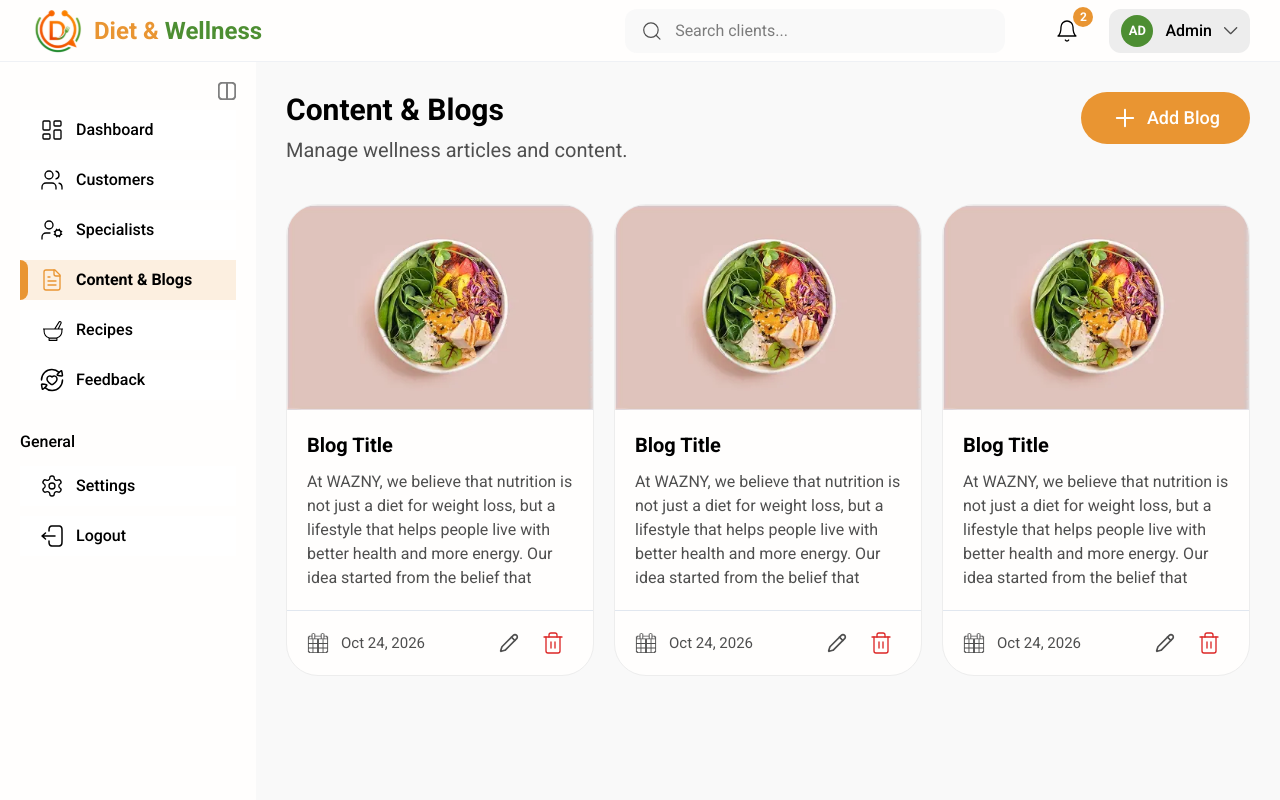
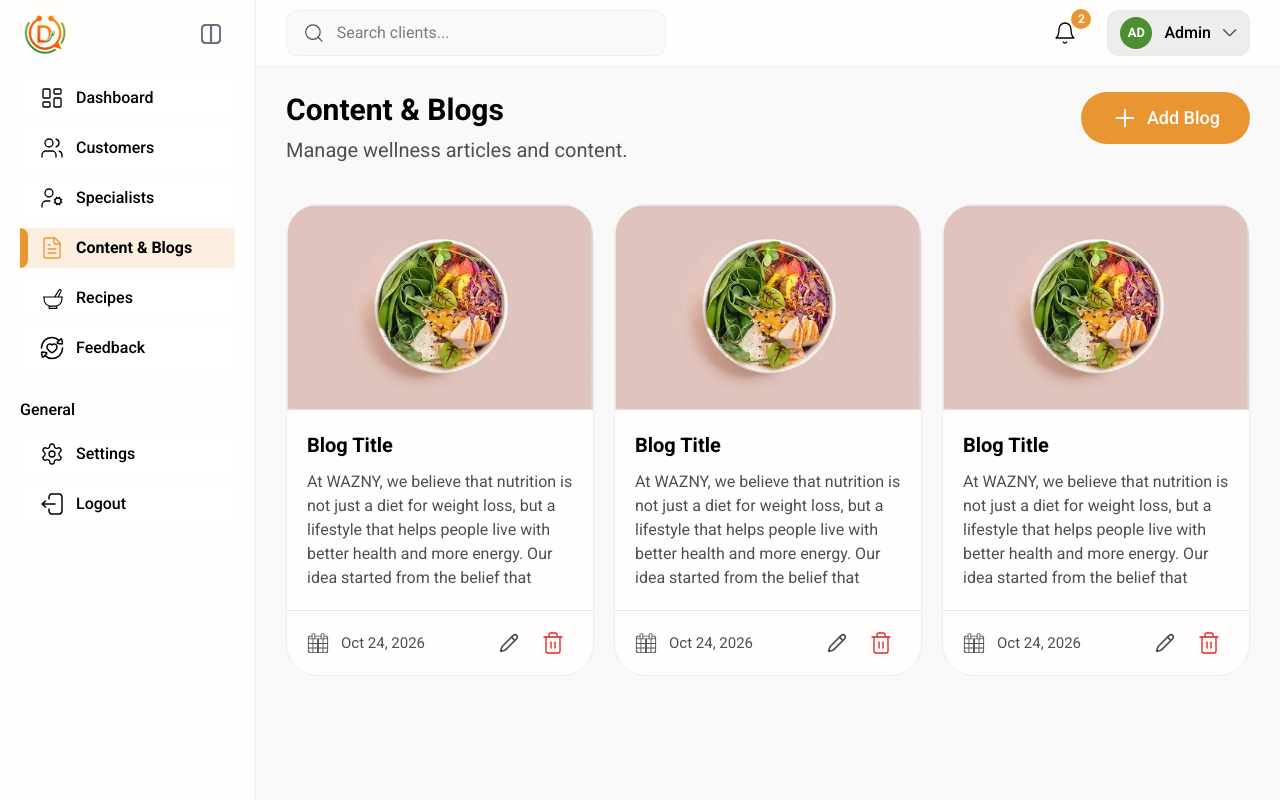
Before and after one commit to Diet-and-Wellness/Frontend, a Next.js app: page /en/dashboard/blogs in a window 1280 px wide. Built offline with nearby package versions, Linux system fonts and the light colour scheme.

Commit message:
some styling optimizations

```diff
--- a/app/[locale]/components/Dashboard/Header.tsx
+++ b/app/[locale]/components/Dashboard/Header.tsx
@@ -3,14 +3,21 @@
 import ArrowDownIcon from "../icons/ArrowDownIcon";
 import NotificationIcon from "../icons/NotificationIcon";
 import SearchIcon from "../icons/SearchIcon";
-import Logo from "../LandingHeader/Logo";
+import { motion } from "framer-motion";
 
-const DashboardHeader = () => {
+const DashboardHeader = ({ collapsed }: { collapsed: boolean }) => {
   return (
-    <header className="px-7.5 py-1 max-h-17 bg-[#FFFEFD] border-b border-[#e1e7ef88] w-full fixed z-50 top-0 left-0 right-0 flex flex-row justify-between items-center">
-      <Logo href={"/dashboard"} />
-      <div className="flex flex-row gap-10 items-center">
-        <div className="w-95 px-4 py-2.5 bg-[#F9F9F9] rounded-xl flex flex-row items-center gap-3">
+    <motion.header
+      animate={{
+        left: collapsed ? 100 : 256,
+      }}
+      transition={{
+        duration: 0.25,
+        ease: "easeInOut",
+      }}
+      className="px-7.5 py-2.5 max-h-17 bg-[#FFFEFD] border-b border-[#e1e7ef88] fixed z-50 top-0 right-0 flex flex-row justify-between items-center"
+    >
+      <div className="w-95 px-4 py-2.5 bg-[#F9F9F9] rounded-xl flex flex-row items-center gap-3 border border-[#e1e7ef88]">
         <SearchIcon className="text-[#4F4F4F]" />
         <input
           type="text"
@@ -18,6 +25,7 @@ const DashboardHeader = () => {
           className="outline-none w-full"
         />
       </div>
+
       <div className="flex flex-row gap-5 items-center">
         <button className="relative cursor-pointer p-2.5">
           <NotificationIcon className="text-black" />
@@ -25,7 +33,7 @@ const DashboardHeader = () => {
             2
           </div>
         </button>
-          <button className="bg-[#EDEDED] rounded-xl px-3 py-1.5 flex flex-row gap-3 items-center cursor-pointer">
+        <button className="bg-[#EDEDED] rounded-xl px-3 py-1.5 flex flex-row gap-3 items-center cursor-pointer border border-[#e1e7ef88]">
           <div className="size-8 bg-[#4D8E32] rounded-full flex justify-center items-center">
             <span className="text-[#FFFEFD] text-[13px] font-bold">AD</span>
           </div>
@@ -33,8 +41,7 @@ const DashboardHeader = () => {
           <ArrowDownIcon className="text-[#4F4F4F]" />
         </button>
       </div>
-      </div>
-    </header>
+    </motion.header>
   );
 };
 
--- a/app/[locale]/components/Dashboard/SideBar.tsx
+++ b/app/[locale]/components/Dashboard/SideBar.tsx
@@ -13,6 +13,7 @@ import SettingsIcon from "../icons/SettingsIcon";
 import LogoutIcon from "../icons/LogoutIcon";
 import { usePathname } from "@/i18n/navigation";
 import Collapse from "../icons/Collapse";
+import Image from "next/image";
 
 const SideBar = ({
   collapsed,
@@ -111,20 +112,55 @@ const SideBar = ({
         ease: easeInOut,
       }}
       className="
-      fixed left-0 bottom-0 top-12.5 md:top-14.5 lg:top-15.5
+      fixed left-0 bottom-0 top-0
       bg-[#FFFEFD]
-      px-5 pt-12 pb-2.5
       overflow-y-scroll hide-scrollbar
+      border-r border-[#e1e7ef88]
     "
     >
-      <div
-        onClick={toggleCollapse}
-        className="absolute z-50 right-5 top-5 cursor-pointer"
-      >
-        <Collapse className="text-[gray]" />
+      <div className={"flex items-center justify-center px-5 py-3 max-h-17"}>
+        {collapsed ? (
+          <div
+            onClick={toggleCollapse}
+            className="group relative size-12 cursor-pointer rounded-full hover:bg-gray-100"
+          >
+            <Image
+              src="/icons/logo.svg"
+              alt="logo"
+              width={50}
+              height={50}
+              className="
+              absolute inset-0 m-auto
+              transition-all duration-200
+              group-hover:opacity-0
+              group-hover:scale-75
+            "
+            />
+            <Collapse
+              className="
+              absolute place-self-center top-3.5 m-auto
+              text-gray-500
+              opacity-0 scale-75
+              transition-all duration-200
+              group-hover:opacity-100
+              group-hover:scale-100
+            "
+            />
+          </div>
+        ) : (
+          <div className="w-full flex justify-between items-center">
+            <Image src="/icons/logo.svg" alt="logo" width={50} height={50} />
+            <div
+              onClick={toggleCollapse}
+              className="size-12 rounded-full flex justify-center items-center cursor-pointer hover:bg-gray-100"
+            >
+              <Collapse className="text-gray-500" />
+            </div>
+          </div>
+        )}
       </div>
 
-      <nav>
+      <nav className="px-5 py-2.5">
         <ul className="flex flex-col gap-2.5">
           {sidebarList.map((item, index) => (
             <SideBarItem
--- a/app/[locale]/components/icons/Collapse.tsx
+++ b/app/[locale]/components/icons/Collapse.tsx
@@ -1,10 +1,10 @@
 const Collapse = ({ className }: { className: string }) => {
   return (
-    <div className={className}>
+    <div className={`${className} cursor-pointer`}>
       <svg
         xmlns="http://www.w3.org/2000/svg"
-        width="18"
-        height="18"
+        width="20"
+        height="20"
         viewBox="0 0 18 18"
         fill="none"
       >
--- a/app/[locale]/dashboard/layout.tsx
+++ b/app/[locale]/dashboard/layout.tsx
@@ -14,7 +14,7 @@ const DashboardLayout = ({ children }: { children: React.ReactNode }) => {
 
   return (
     <div className="relative flex flex-col min-h-screen bg-[#F9F9F9]">
-      <DashboardHeader />
+      <SideBar collapsed={collapsed} toggleCollapse={toggleCollapse} />
       <motion.div
         animate={{
           marginLeft: collapsed ? 100 : 256,
@@ -25,9 +25,9 @@ const DashboardLayout = ({ children }: { children: React.ReactNode }) => {
         }}
         className="mt-12.5 md:mt-14.5 lg:mt-15.5 p-5 md:p-7.5 flex flex-1"
       >
+        <DashboardHeader collapsed={collapsed} />
         {children}
       </motion.div>
-      <SideBar collapsed={collapsed} toggleCollapse={toggleCollapse} />
     </div>
   );
 };
--- a/app/[locale]/globals.css
+++ b/app/[locale]/globals.css
@@ -8,6 +8,12 @@
 *::before,
 *::after {
   box-sizing: border-box;
+}
+
+html,
+body {
+  margin: 0;
+  padding: 0;
 }
 
 /* ------------------------------
@@ -65,15 +71,9 @@ ol {
   isolation: isolate;
 }
 
-/* Scrollbar width */
-::-webkit-scrollbar {
-  width: 8px;
-  height: 8px; /* for horizontal scroll */
-}
-
 /* Track (background) */
 ::-webkit-scrollbar-track {
-  background: #f1f1f1;
+  background: transparent;
   border-radius: 10px;
 }
 
@@ -85,7 +85,7 @@ ol {
 
 /* Thumb hover */
 ::-webkit-scrollbar-thumb:hover {
-  background: #3A6B26;
+  background: #3a6b26;
 }
 
 .hide-scrollbar::-webkit-scrollbar {
@@ -96,26 +96,3 @@ ol {
   -ms-overflow-style: none;
   scrollbar-width: none;
 }
-
-@theme {
-  /* light */
-  --color-primary: theme(--color-indigo-700);
-  --color-secondary: theme(--color-pink-600);
-  --color-backgrnd: theme(--color-white);
-  --color-bordercolor: theme(--color-gray-200);
-  --color-btn-txt-color: theme(--color-white);
-  --color-primary-hover: theme(--color-indigo-800);
-  --color-secondary-hover: theme(--color-pink-800);
-  --color-title: theme(--color-black);
-  --color-txt: theme(--color-gray-600);
-  --color-card-backgrnd: theme(--color-white);
-  /* dark */
-  --color-primary-dark: theme(--color-indigo-600);
-  --color-secondary-dark: theme(--color-pink-400);
-  --color-backgrnd-dark: theme(--color-gray-900);
-  --color-bordercolor-dark: theme(--color-gray-700);
-  --color-btn-txt-color-dark: theme(--color-gray-950);
-  --color-title-dark: theme(--color-white);
-  --color-txt-dark: theme(--color-gray-300);
-  --color-card-backgrnd-dark: theme(--color-gray-800);
-}
--- a/app/[locale]/layout.tsx
+++ b/app/[locale]/layout.tsx
@@ -26,7 +26,7 @@ type Props = {
   params: Promise<{ locale: string }>;
 };
 
-export default async function ({ children, params }: Props) {
+export default async function IndexLayout ({ children, params }: Props) {
   const { locale } = await params;
 
   if (!hasLocale(routing.locales, locale)) {
```
Lines whose indentation alone changed are shown as unchanged.
